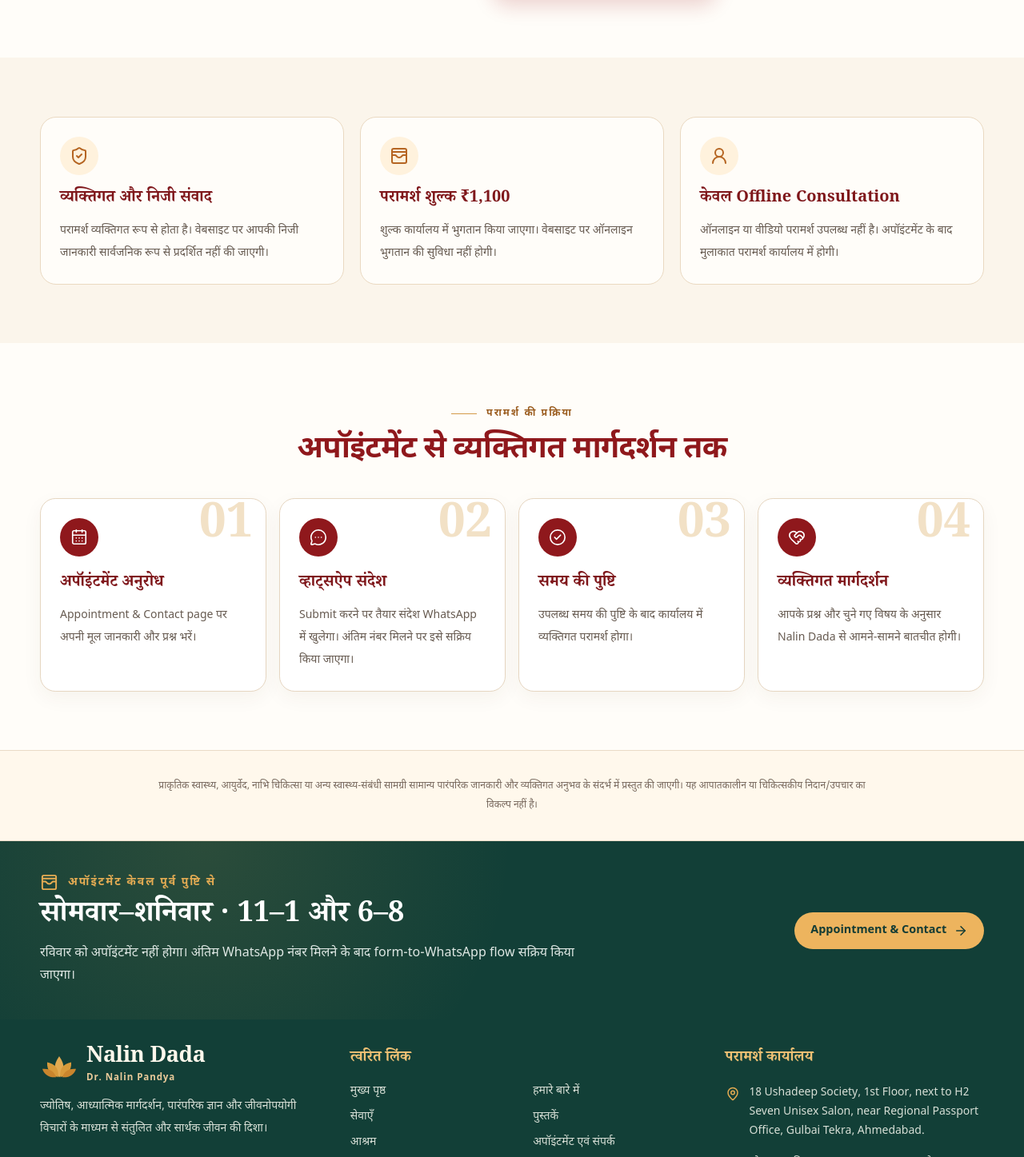
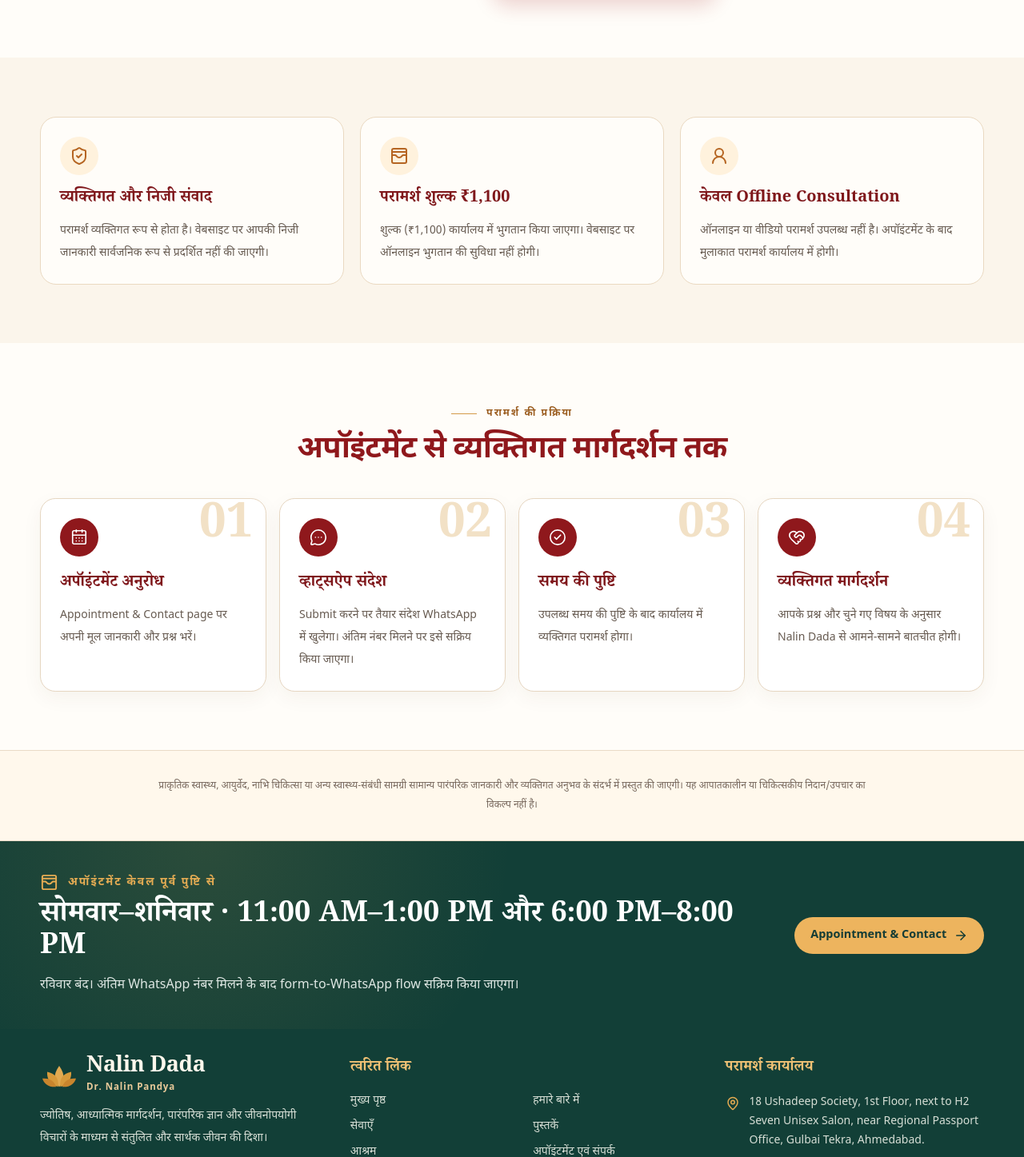
Before and after one commit to dhruvintejani/nalin_dada, a React (Vite) app: page /services in a window 1280 px wide. Shown: the part 2068-3515 px from the top of the page at 80% size. Built offline with nearby package versions, Linux system fonts and the light colour scheme.

Commit message:
Use shared confirmed details on services page

```diff
--- a/src/pages/Services.tsx
+++ b/src/pages/Services.tsx
@@ -18,6 +18,7 @@ import {
   WalletCards,
 } from "lucide-react";
 import { Link } from "react-router-dom";
+import { siteConfig } from "../config/site";
 
 const services = [
   {
@@ -227,10 +228,10 @@ const Services = () => (
               <WalletCards size={24} />
             </div>
             <h3 className="mt-4 font-serif text-xl font-bold text-[#7f171b]">
-              परामर्श शुल्क ₹1,100
+              परामर्श शुल्क {siteConfig.consultationFee}
             </h3>
             <p className="mt-3 text-sm leading-7 text-[#675b51]">
-              शुल्क कार्यालय में भुगतान किया जाएगा। वेबसाइट पर ऑनलाइन भुगतान की सुविधा नहीं होगी।
+              शुल्क ({siteConfig.consultationFee}) कार्यालय में भुगतान किया जाएगा। वेबसाइट पर ऑनलाइन भुगतान की सुविधा नहीं होगी।
             </p>
           </article>
 
@@ -300,10 +301,10 @@ const Services = () => (
             </span>
           </div>
           <h2 className="mt-3 font-serif text-3xl font-bold text-white md:text-4xl">
-            सोमवार–शनिवार · 11–1 और 6–8
+            {siteConfig.appointmentDays} · {siteConfig.morningSlot} और {siteConfig.eveningSlot}
           </h2>
           <p className="mt-3 max-w-2xl text-sm leading-7 text-[#dfe8e4] md:text-base">
-            रविवार को अपॉइंटमेंट नहीं होगा। अंतिम WhatsApp नंबर मिलने के बाद form-to-WhatsApp flow सक्रिय किया जाएगा।
+            {siteConfig.sundayStatus}। अंतिम WhatsApp नंबर मिलने के बाद form-to-WhatsApp flow सक्रिय किया जाएगा।
           </p>
         </div>
         <Link to="/appointment" className="button-gold">
```
